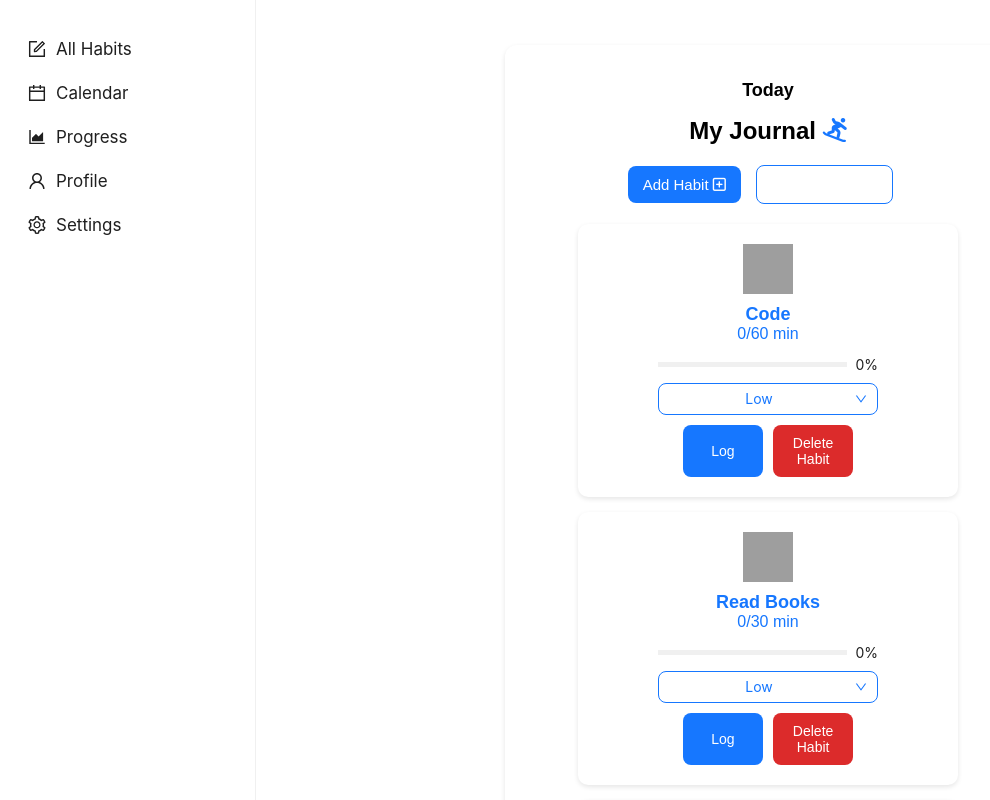
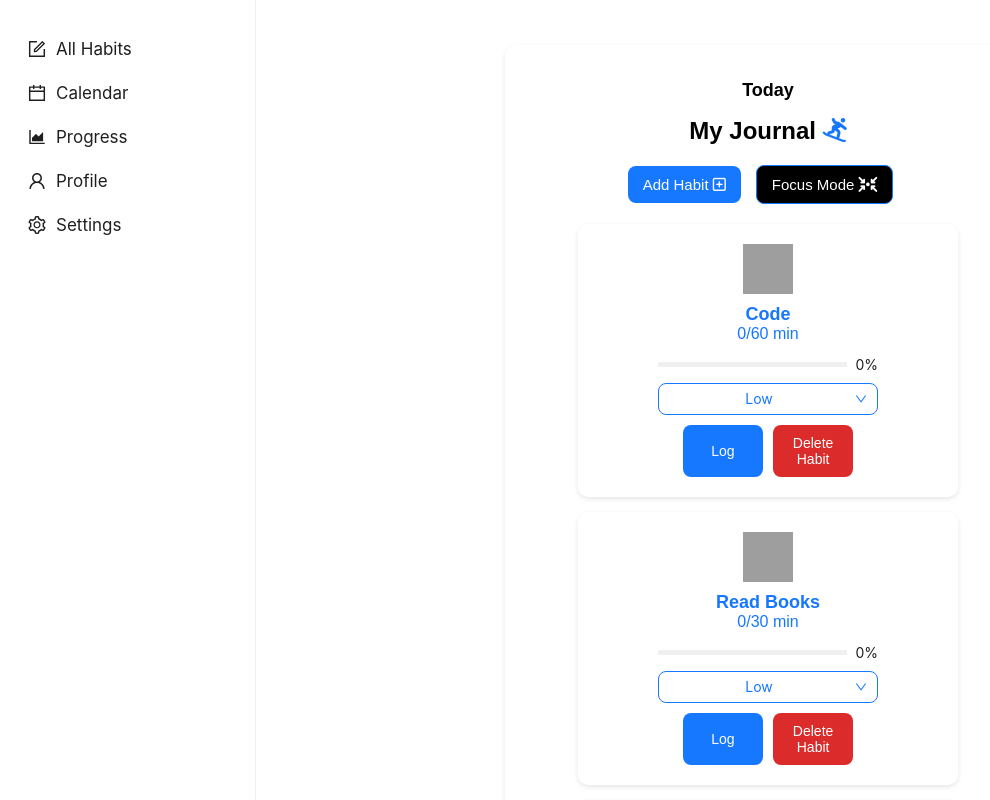
Before and after one commit to trenches022/react-habit-tracker, a React (Vite) app: page /onboarding in a window 1280 px wide. Both pictures are taken after a click on the button "Start Now!". Shown: the whole page, without its empty margins (0-990 px from the left). Built offline with nearby package versions, Linux system fonts and the light colour scheme; grey boxes are pictures that could not be loaded.

Commit message:
fix: changed color for focus button

```diff
--- a/src/Components/MainContainer/MainContainer.css
+++ b/src/Components/MainContainer/MainContainer.css
@@ -126,7 +126,7 @@
   border: 1px solid #1677ff;
   border-radius: 8px;
   font-size: 15px;
-  background-color: rgba(0, 0, 0, 0);
+  background-color: black;
   cursor: pointer;
   color: white;
   transition: all 0.3s ease;
```
